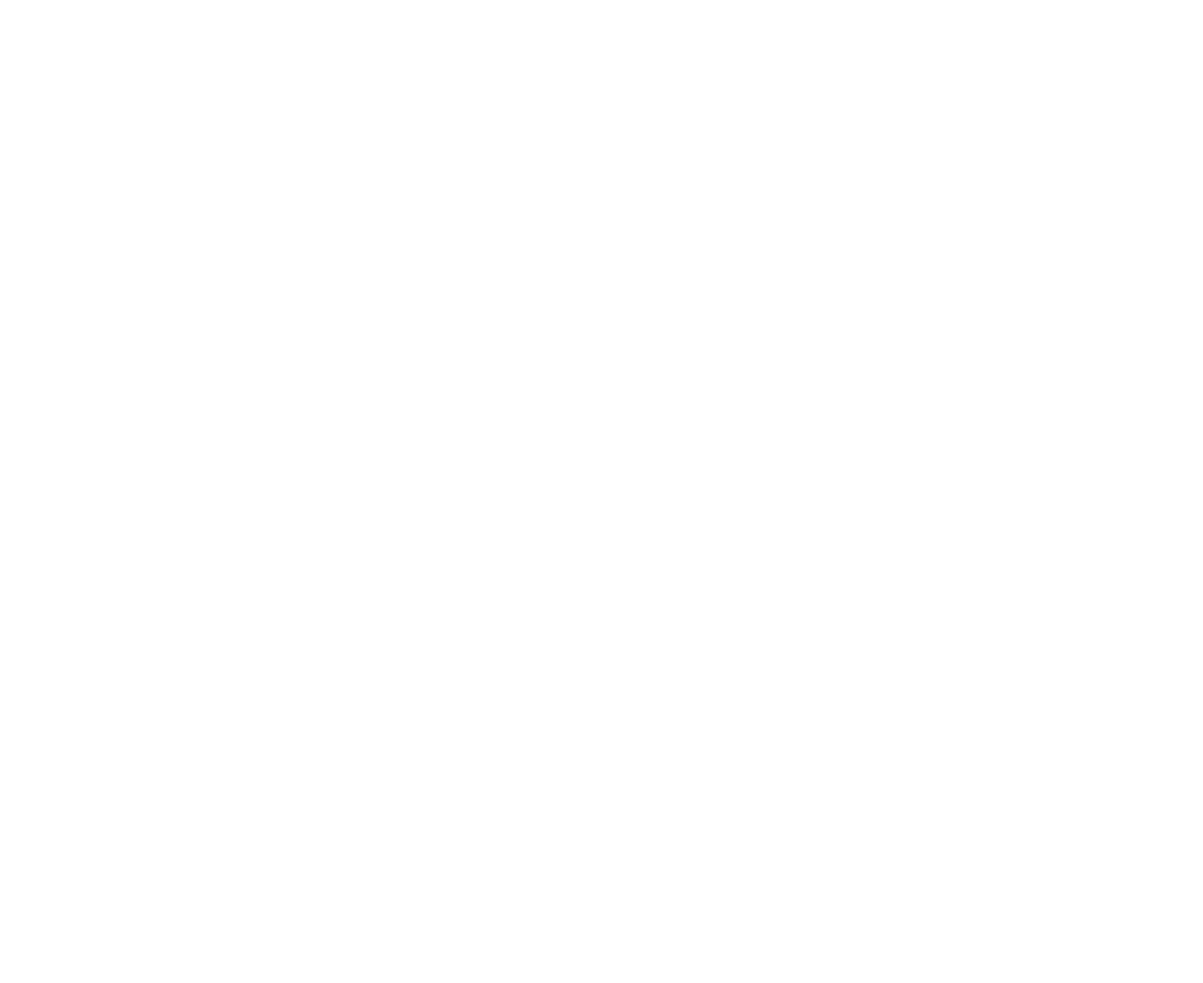
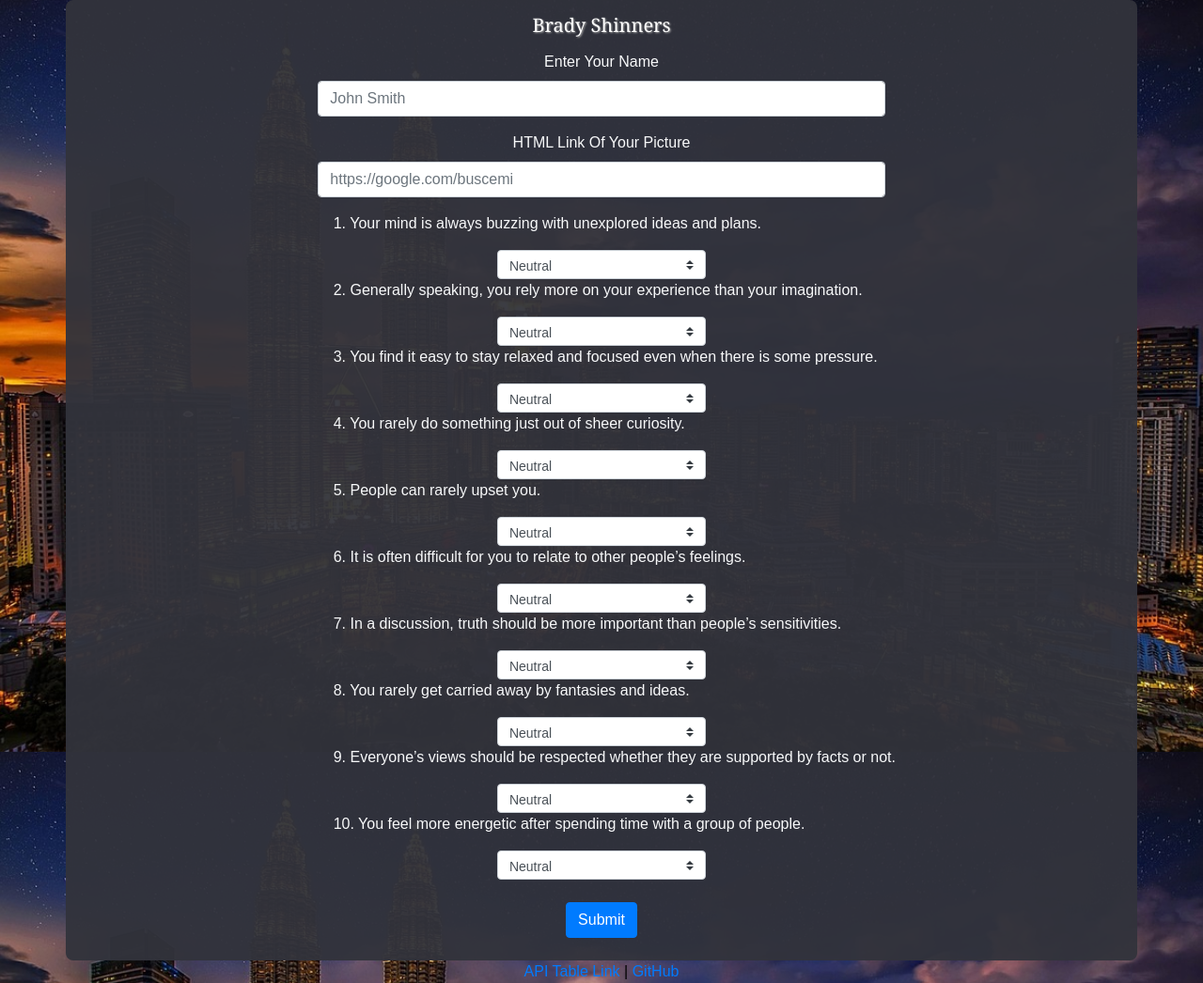
Before and after one commit to bshin19/bshin19.github.io, a plain HTML site: page pages/friender/app/public/survey.html in a window 1280 px wide. Shown: the whole page at 94% size. Before the commit the page ends 800 px from the top, so only its background shows below. Drawn offline with nearby package versions, Linux system fonts and the light colour scheme.

Commit message:
survey page done. Match time

```diff
--- a/pages/friender/app/public/survey.html
+++ b/pages/friender/app/public/survey.html
@@ -0,0 +1,239 @@
+<!DOCTYPE html>
+<html lang="en">
+
+<head>
+    <meta charset="UTF-8">
+    <title>Friend Finder</title>
+
+    <!--STYLES-->
+
+    <!--Clear default styles-->
+    <link rel="stylesheet" href="../../../../global_assets/css/reset.css">
+
+    <!--Bootstrap-->
+    <link rel="stylesheet" href="https://maxcdn.bootstrapcdn.com/bootstrap/4.0.0/css/bootstrap.min.css" integrity="sha384-Gn5384xqQ1aoWXA+058RXPxPg6fy4IWvTNh0E263XmFcJlSAwiGgFAW/dAiS6JXm"
+        crossorigin="anonymous">
+
+    <!--Custom CSS-->
+    <link rel="stylesheet" type="text/css" media="screen" href="../../../../global_assets/css/style.css">
+    <link rel="stylesheet" type="text/css" media="screen" href="../assets/css/main.css">
+
+    <!--END STYLES-->
+</head>
+
+<body>
+    <div class="container text-light text-center imrnd" id="bod">
+
+        <!--Bootstrap NavBar inserted and modified for personal use-->
+        <nav class="navbar navbar-expand-lg">
+            <a class="navbar-brand" href="../../../../index.html">
+                Brady Shinners
+            </a>
+        </nav>
+
+        <!--Insert a Modal?!?!?!-->
+
+        <!--Row 1-->
+        <div class="row">
+            <div class="col-8 mx-auto">
+
+                <form role="form">
+                    <div class='row'>
+                        <div class='col-10 mx-auto'>
+                            <div class="form-group">
+                                <label for="nameInput">Enter Your Name</label>
+                                <input type="text" class="form-control" id="nameInput" placeholder="John Smith">
+                            </div>
+                        </div>
+
+                        <div class='col-10 mx-auto'>
+                            <div class="form-group">
+                                <label for="imageLink">HTML Link Of Your Picture</label>
+                                <input type="text" class="form-control" id="imageLink" placeholder="https://google.com/buscemi">
+                            </div>
+                        </div>
+                    </div>
+
+                    <div class='row'>
+                        <div class='col-11 mx-auto'>
+                            <p class='text-left ml-5'>
+                                1. Your mind is always buzzing with unexplored ideas and plans.
+                            </p>
+                            <select class="custom-select form-control-sm col-4 mx-auto">
+                                <option value="1">Strongly Disagree</option>
+                                <option value="2">Disagree</option>
+                                <option selected value="3">Neutral</option>
+                                <option value="4">Agree</option>
+                                <option value="5">Strongly Agree</option>
+                            </select>
+                        </div>
+                    </div>
+
+                    <div class='row'>
+                        <div class='col-11 mx-auto'>
+                                <p class='text-left ml-5'>
+                                2. Generally speaking, you rely more on your experience than your imagination.
+                            </p>
+                            <select class="custom-select form-control-sm col-4 mx-auto">
+                                <option value="1">Strongly Disagree</option>
+                                <option value="2">Disagree</option>
+                                <option selected value="3">Neutral</option>
+                                <option value="4">Agree</option>
+                                <option value="5">Strongly Agree</option>
+                            </select>
+                        </div>
+                    </div>
+
+                    <div class='row'>
+                        <div class='col-11 mx-auto'>
+                                <p class='text-left ml-5'>
+                                3. You find it easy to stay relaxed and focused even when there is some pressure.
+                            </p>
+                            <select class="custom-select form-control-sm col-4 mx-auto">
+                                <option value="1">Strongly Disagree</option>
+                                <option value="2">Disagree</option>
+                                <option selected value="3">Neutral</option>
+                                <option value="4">Agree</option>
+                                <option value="5">Strongly Agree</option>
+                            </select>
+                        </div>
+                    </div>
+
+                    <div class='row'>
+                        <div class='col-11 mx-auto'>
+                                <p class='text-left ml-5'>
+                                4. You rarely do something just out of sheer curiosity.
+                            </p>
+                            <select class="custom-select form-control-sm col-4 mx-auto">
+                                <option value="1">Strongly Disagree</option>
+                                <option value="2">Disagree</option>
+                                <option selected value="3">Neutral</option>
+                                <option value="4">Agree</option>
+                                <option value="5">Strongly Agree</option>
+                            </select>
+                        </div>
+                    </div>
+
+                    <div class='row'>
+                        <div class='col-11 mx-auto'>
+                                <p class='text-left ml-5'>
+                                5. People can rarely upset you.
+                            </p>
+                            <select class="custom-select form-control-sm col-4 mx-auto">
+                                <option value="1">Strongly Disagree</option>
+                                <option value="2">Disagree</option>
+                                <option selected value="3">Neutral</option>
+                                <option value="4">Agree</option>
+                                <option value="5">Strongly Agree</option>
+                            </select>
+                        </div>
+                    </div>
+
+                    <div class='row'>
+                        <div class='col-11 mx-auto'>
+                                <p class='text-left ml-5'>
+                                6. It is often difficult for you to relate to other people’s feelings.
+                            </p>
+                            <select class="custom-select form-control-sm col-4 mx-auto">
+                                <option value="1">Strongly Disagree</option>
+                                <option value="2">Disagree</option>
+                                <option selected value="3">Neutral</option>
+                                <option value="4">Agree</option>
+                                <option value="5">Strongly Agree</option>
+                            </select>
+                        </div>
+                    </div>
+
+                    <div class='row'>
+                        <div class='col-11 mx-auto'>
+                                <p class='text-left ml-5'>
+                                7. In a discussion, truth should be more important than people’s sensitivities.
+                            </p>
+                            <select class="custom-select form-control-sm col-4 mx-auto">
+                                <option value="1">Strongly Disagree</option>
+                                <option value="2">Disagree</option>
+                                <option selected value="3">Neutral</option>
+                                <option value="4">Agree</option>
+                                <option value="5">Strongly Agree</option>
+                            </select>
+                        </div>
+                    </div>
+
+                    <div class='row'>
+                        <div class='col-11 mx-auto'>
+                                <p class='text-left ml-5'>
+                                8. You rarely get carried away by fantasies and ideas.
+                            </p>
+                            <select class="custom-select form-control-sm col-4 mx-auto">
+                                <option value="1">Strongly Disagree</option>
+                                <option value="2">Disagree</option>
+                                <option selected value="3">Neutral</option>
+                                <option value="4">Agree</option>
+                                <option value="5">Strongly Agree</option>
+                            </select>
+                        </div>
+                    </div>
+
+                    <div class='row'>
+                        <div class='col-11 mx-auto'>
+                                <p class='text-left ml-5'>
+                                9. Everyone’s views should be respected whether they are supported by facts or not. </p>
+                            </p>
+                            <select class="custom-select form-control-sm col-4 mx-auto">
+                                <option value="1">Strongly Disagree</option>
+                                <option value="2">Disagree</option>
+                                <option selected value="3">Neutral</option>
+                                <option value="4">Agree</option>
+                                <option value="5">Strongly Agree</option>
+                            </select>
+                        </div>
+                    </div>
+
+                    <div class='row'>
+                        <div class='col-11 mx-auto'>
+                                <p class='text-left ml-5'>
+                                10. You feel more energetic after spending time with a group of people.
+                            </p>
+                            <select class="custom-select form-control-sm col-4 mx-auto">
+                                <option value="1">Strongly Disagree</option>
+                                <option value="2">Disagree</option>
+                                <option selected value="3">Neutral</option>
+                                <option value="4">Agree</option>
+                                <option value="5">Strongly Agree</option>
+                            </select>
+                        </div>
+                    </div>
+
+                    <br>
+
+                    <button type="button" id="submitBtn" class="btn btn-primary">Submit</button>
+
+                </form>
+
+            </div>
+        </div>
+        <br>
+    </div>
+
+
+    <!--Footer-->
+    <footer class="footer container text-center">
+        <a href="/api/friends">API Table Link</a> |
+        <a href="https://github.com/bshin19/bshin19.github.io/tree/master/pages/friender">GitHub</a>
+    </footer>
+
+    <!--SCRIPTS-->
+
+    <!--Bootstrap scripts-->
+    <script src="https://code.jquery.com/jquery-3.3.1.min.js" integrity="sha256-FgpCb/KJQlLNfOu91ta32o/NMZxltwRo8QtmkMRdAu8="
+        crossorigin="anonymous"></script>
+    <script src="https://cdnjs.cloudflare.com/ajax/libs/popper.js/1.12.9/umd/popper.min.js" integrity="sha384-ApNbgh9B+Y1QKtv3Rn7W3mgPxhU9K/ScQsAP7hUibX39j7fakFPskvXusvfa0b4Q"
+        crossorigin="anonymous"></script>
+    <script src="https://maxcdn.bootstrapcdn.com/bootstrap/4.0.0/js/bootstrap.min.js" integrity="sha384-JZR6Spejh4U02d8jOt6vLEHfe/JQGiRRSQQxSfFWpi1MquVdAyjUar5+76PVCmYl"
+        crossorigin="anonymous"></script>
+
+    <!--END SCRIPTS-->
+
+</body>
+
+</html>
--- a/pages/friender/server.js
+++ b/pages/friender/server.js
@@ -1,4 +1,10 @@
 /// GLOBAL VARIABLES ///
+
 var express = require('express');
+var exphbs = require('express-handlebars')
+
+// Create an instance of the express app.
+var app = express();
+
 var bodyParser = require('body-parser');
 var path = require('path');
```
Also changed, not shown: pages/friender/app/public/home.html (+0 -4 lines).
